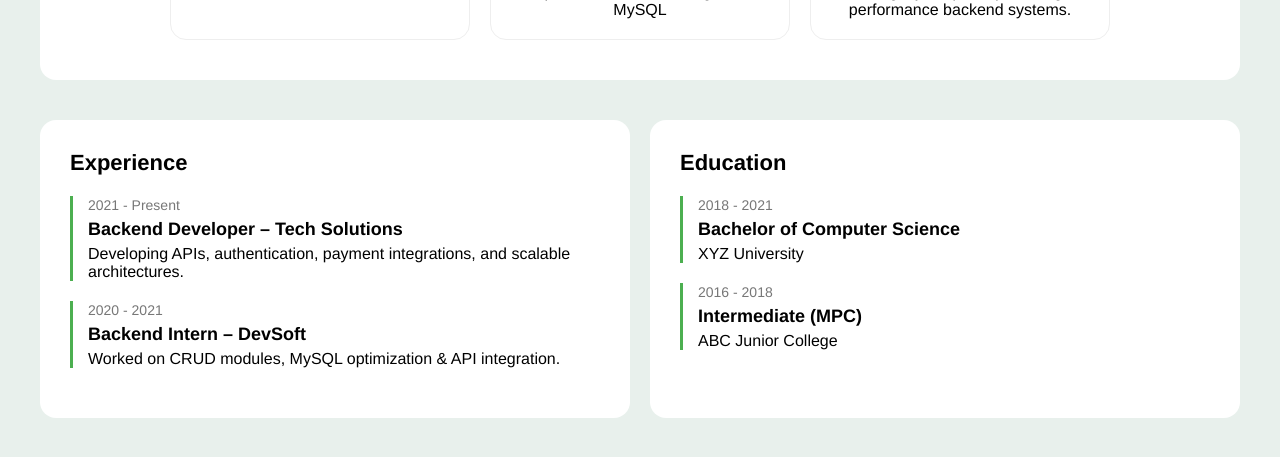
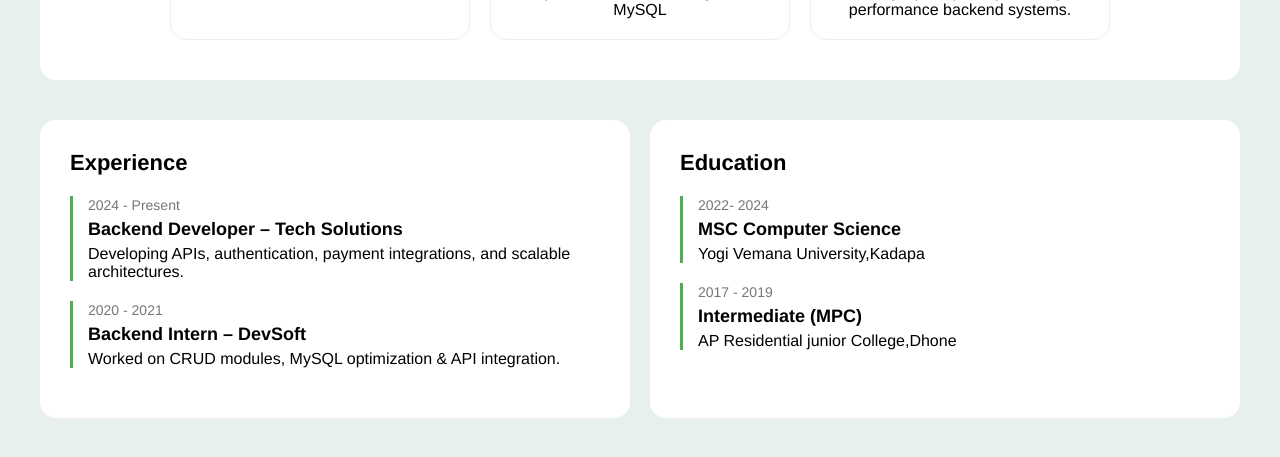
Before and after one commit to Talari-Chandrakala/chandrakala-portfolio, a plain HTML site: page services.html in a window 1280 px wide. Shown: the part 519-976 px from the top of the page. Drawn offline with Linux system fonts and the light colour scheme.

```diff
--- a/services.html
+++ b/services.html
@@ -67,7 +67,7 @@
             <h3>Experience</h3>
 
             <div class="detail-card">
-                <span class="year">2021 - Present</span>
+                <span class="year">2024 - Present</span>
                 <h4>Backend Developer – Tech Solutions</h4>
                 <p>Developing APIs, authentication, payment integrations, and scalable architectures.</p>
             </div>
@@ -84,15 +84,15 @@
             <h3>Education</h3>
 
             <div class="detail-card">
-                <span class="year">2018 - 2021</span>
-                <h4>Bachelor of Computer Science</h4>
-                <p>XYZ University</p>
+                <span class="year">2022- 2024</span>
+                <h4>MSC Computer Science</h4>
+                <p>Yogi Vemana University,Kadapa</p>
             </div>
 
             <div class="detail-card">
-                <span class="year">2016 - 2018</span>
+                <span class="year">2017 - 2019</span>
                 <h4>Intermediate (MPC)</h4>
-                <p>ABC Junior College</p>
+                <p>AP Residential junior College,Dhone</p>
             </div>
 
         </div>
```
Also changed, not shown: projects.html (+2 -2 lines).
